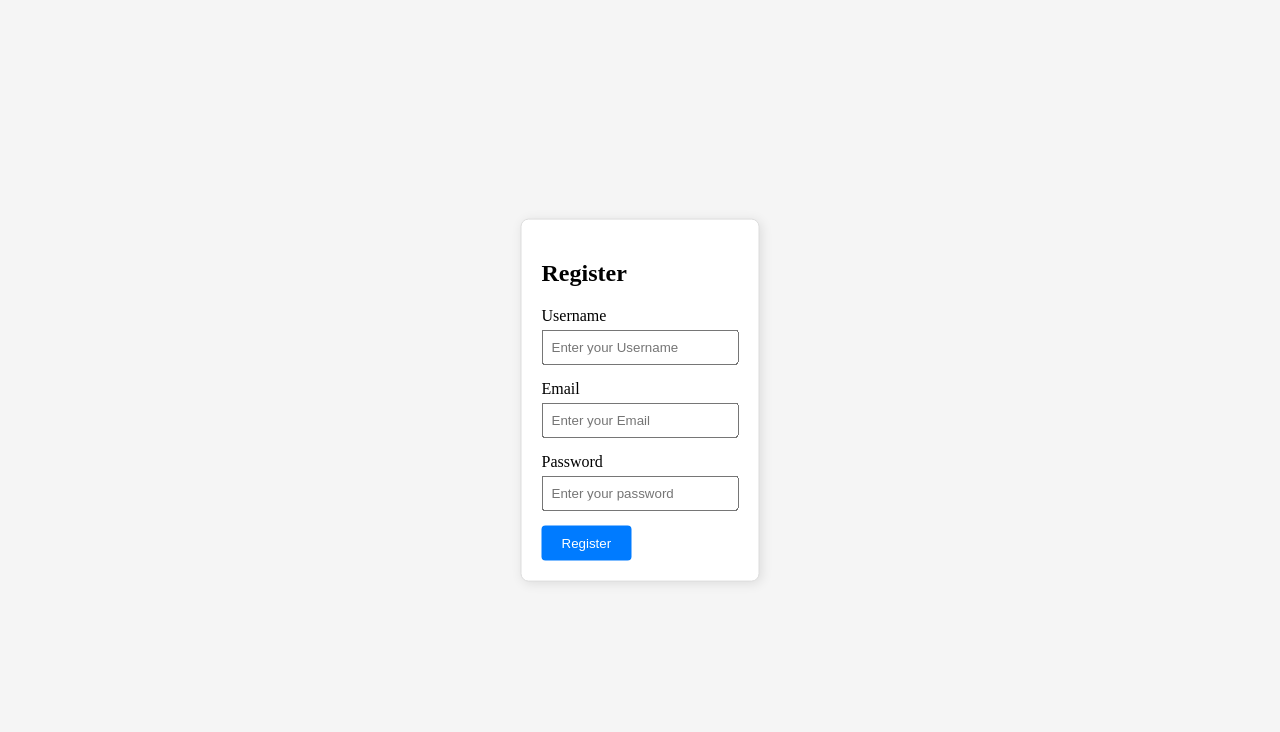
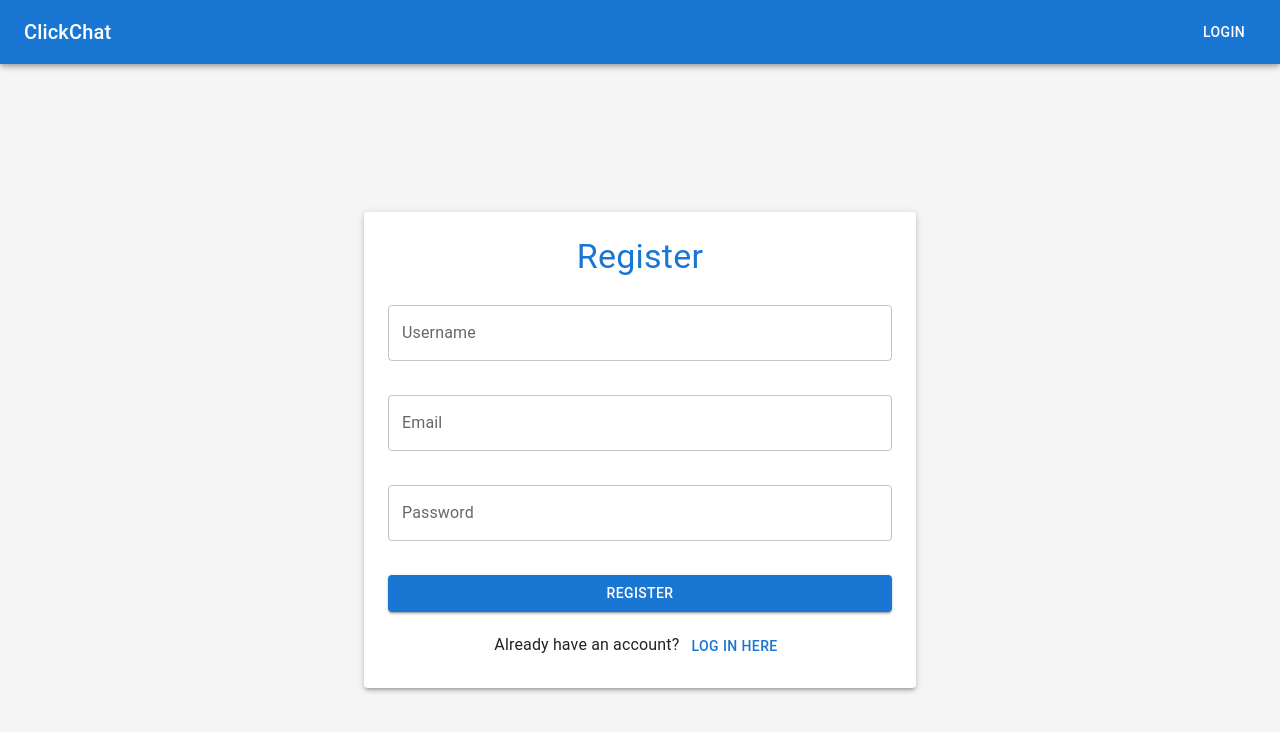
Before and after one commit to amine-zzr/real-time_ChatApp, a React (Create React App) app in the folder frontend/: page /register in a window 1280 px wide. Shown: the top 732 px of the page. Built offline with nearby package versions, Linux system fonts and the light colour scheme.

Commit message:
Use Material UI package for styling

```diff
--- a/frontend/src/components/Login.js
+++ b/frontend/src/components/Login.js
@@ -1,21 +1,62 @@
-import React from 'react';
+import React, { useState } from 'react';
+import { Button, TextField, Container, Typography, Box, Grid, Paper, AppBar, Toolbar } from '@mui/material';
+import { Link } from 'react-router-dom';
 
 function Login() {
+  const [username, setUsername] = useState('');
+  const [password, setPassword] = useState('');
+
+  const handleLogin = (e) => {
+    e.preventDefault();
+    // Handle login logic
+  };
+
   return (
-    <div className='login-container'>
-      <h2>Login</h2>
-      <form>
-        <div>
-          <label htmlFor="email">Email</label>
-          <input type="email" name="email" placeholder="Enter your Email" />
-        </div>
-        <div>
-          <label htmlFor="password">Password</label>
-          <input type="password" name="passwd" placeholder="Enter your password" />
-        </div>
-        <button type="submit">Login</button>
-      </form>
-    </div>
+    <>
+      {/* Navbar */}
+      <AppBar position="fixed" color="primary">
+        <Toolbar>
+          <Typography variant="h6" sx={{ flexGrow: 1 }}>
+            ClickChat
+          </Typography>
+          <Button color="inherit" component={Link} to="/register">Register</Button>
+        </Toolbar>
+      </AppBar>
+
+      {/* Login Form */}
+      <Container maxWidth="sm" sx={{ marginTop: '100px' }}>
+        <Paper elevation={3} sx={{ padding: 3 }}>
+          <Typography variant="h4" color="primary" align="center" gutterBottom>
+            Login
+          </Typography>
+          <Box component="form" onSubmit={handleLogin}>
+            <TextField
+              label="Username"
+              fullWidth
+              margin="normal"
+              value={username}
+              onChange={(e) => setUsername(e.target.value)}
+              variant="outlined"
+            />
+            <TextField
+              label="Password"
+              type="password"
+              fullWidth
+              margin="normal"
+              value={password}
+              onChange={(e) => setPassword(e.target.value)}
+              variant="outlined"
+            />
+            <Button type="submit" fullWidth variant="contained" color="primary" sx={{ marginTop: 2 }}>
+              Log In
+            </Button>
+          </Box>
+          <Typography align="center" sx={{ marginTop: 2 }}>
+            Don't have an account? <Button component={Link} to="/register" color="primary">Register here</Button>
+          </Typography>
+        </Paper>
+      </Container>
+    </>
   );
 }
 
--- a/frontend/src/components/Register.js
+++ b/frontend/src/components/Register.js
@@ -1,25 +1,72 @@
-import React from 'react';
+import React, { useState } from 'react';
+import { Button, TextField, Container, Typography, Box, Paper, AppBar, Toolbar } from '@mui/material';
+import { Link } from 'react-router-dom';
 
 function Register() {
+  const [username, setUsername] = useState('');
+  const [email, setEmail] = useState('');
+  const [password, setPassword] = useState('');
+
+  const handleRegister = (e) => {
+    e.preventDefault();
+    // Handle register logic
+  };
+
   return (
-    <div className='register-container'>
-      <h2>Register</h2>
-      <form>
-        <div>
-          <label htmlFor="username">Username</label>
-          <input type="text" name="username" placeholder="Enter your Username" />
-        </div>
-        <div>
-          <label htmlFor="email">Email</label>
-          <input type="email" name="email" placeholder="Enter your Email" />
-        </div>
-        <div>
-          <label htmlFor="password">Password</label>
-          <input type="password" name="passwd" placeholder="Enter your password" />
-        </div>
-        <button type="submit">Register</button>
-      </form>
-    </div>
+    <>
+      {/* Navbar */}
+      <AppBar position="fixed" color="primary">
+        <Toolbar>
+          <Typography variant="h6" sx={{ flexGrow: 1 }}>
+            ClickChat
+          </Typography>
+          <Button color="inherit" component={Link} to="/login">Login</Button>
+        </Toolbar>
+      </AppBar>
+
+      {/* Register Form */}
+      <Container maxWidth="sm" sx={{ marginTop: '100px' }}>
+        <Paper elevation={3} sx={{ padding: 3 }}>
+          <Typography variant="h4" color="primary" align="center" gutterBottom>
+            Register
+          </Typography>
+          <Box component="form" onSubmit={handleRegister}>
+            <TextField
+              label="Username"
+              fullWidth
+              margin="normal"
+              value={username}
+              onChange={(e) => setUsername(e.target.value)}
+              variant="outlined"
+            />
+            <TextField
+              label="Email"
+              type="email"
+              fullWidth
+              margin="normal"
+              value={email}
+              onChange={(e) => setEmail(e.target.value)}
+              variant="outlined"
+            />
+            <TextField
+              label="Password"
+              type="password"
+              fullWidth
+              margin="normal"
+              value={password}
+              onChange={(e) => setPassword(e.target.value)}
+              variant="outlined"
+            />
+            <Button type="submit" fullWidth variant="contained" color="primary" sx={{ marginTop: 2 }}>
+              Register
+            </Button>
+          </Box>
+          <Typography align="center" sx={{ marginTop: 2 }}>
+            Already have an account? <Button component={Link} to="/login" color="primary">Log in here</Button>
+          </Typography>
+        </Paper>
+      </Container>
+    </>
   );
 }
 
```
